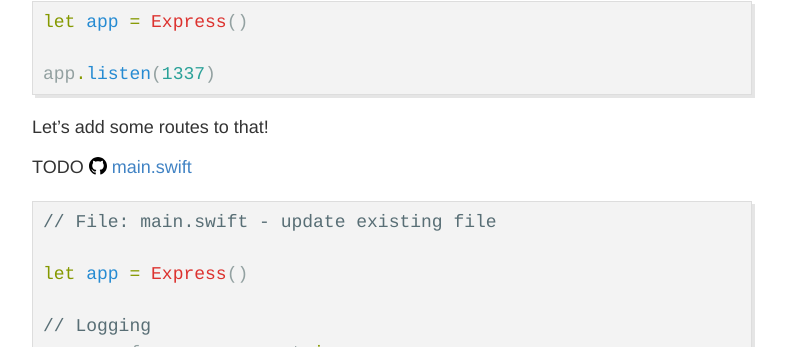
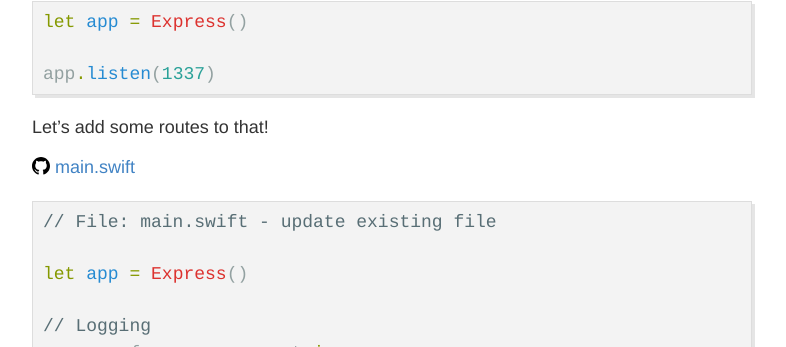
Before and after one commit to AlwaysRightInstitute/alwaysrightinstitute.github.io, a Jekyll site: the page built from _posts/2018-03-11-microexpress-nio.md, in a window 1280 px wide and 900 px high, scrolled down 20132 px. Shown: the part 103-450 px from the top of the window, without its empty margins (248-1034 px from the left). Built offline with Jekyll 4.4.1, drawn with Linux system fonts in a browser that asks for light colours; comment, search, counter and statistics services are not loaded.

Commit message:
Fix todos

````diff
--- a/_posts/2018-03-11-microexpress-nio.md
+++ b/_posts/2018-03-11-microexpress-nio.md
@@ -975,7 +975,7 @@
 
 Let's add some routes to that!
 
-TODO <img src="/images/gh.svg" style="height: 1em; margin-bottom: -0.1em; text-align: bottom;"/>
+<img src="/images/gh.svg" style="height: 1em; margin-bottom: -0.1em; text-align: bottom;"/>
 [main.swift](https://github.com/AlwaysRightInstitute/MicroExpress/blob/nio-tutorial/3-middleware/MicroExpress/Sources/MicroExpress/main.swift)
 ```swift
 // File: main.swift - update existing file
@@ -1385,7 +1385,7 @@
 
 ### Links
 
-- TODO Finished [MicroExpress](https://github.com/AlwaysRightInstitute/MicroExpress)
+- [MicroExpress](https://github.com/AlwaysRightInstitute/MicroExpress)
   package on GitHub (contains branches of all steps above!)
 - [swift-nio](https://github.com/apple/swift-nio)
 - Swift Server Working Group
@@ -1394,7 +1394,7 @@
 - JavaScript Originals
   - [Connect](https://github.com/senchalabs/connect)
   - [Express.js](http://expressjs.com/en/starter/hello-world.html)
-- TODO: [Noze.io](https://github.com/modswift/ExExpress)
+- [Noze.io](http://noze.io)
 - [ExExpress](https://github.com/modswift/ExExpress)
 - [SPM](https://swift.org/blog/swift-package-manager-manifest-api-redesign/)
 - [Swiftmon/S](https://github.com/NozeIO/swiftmons)
````
